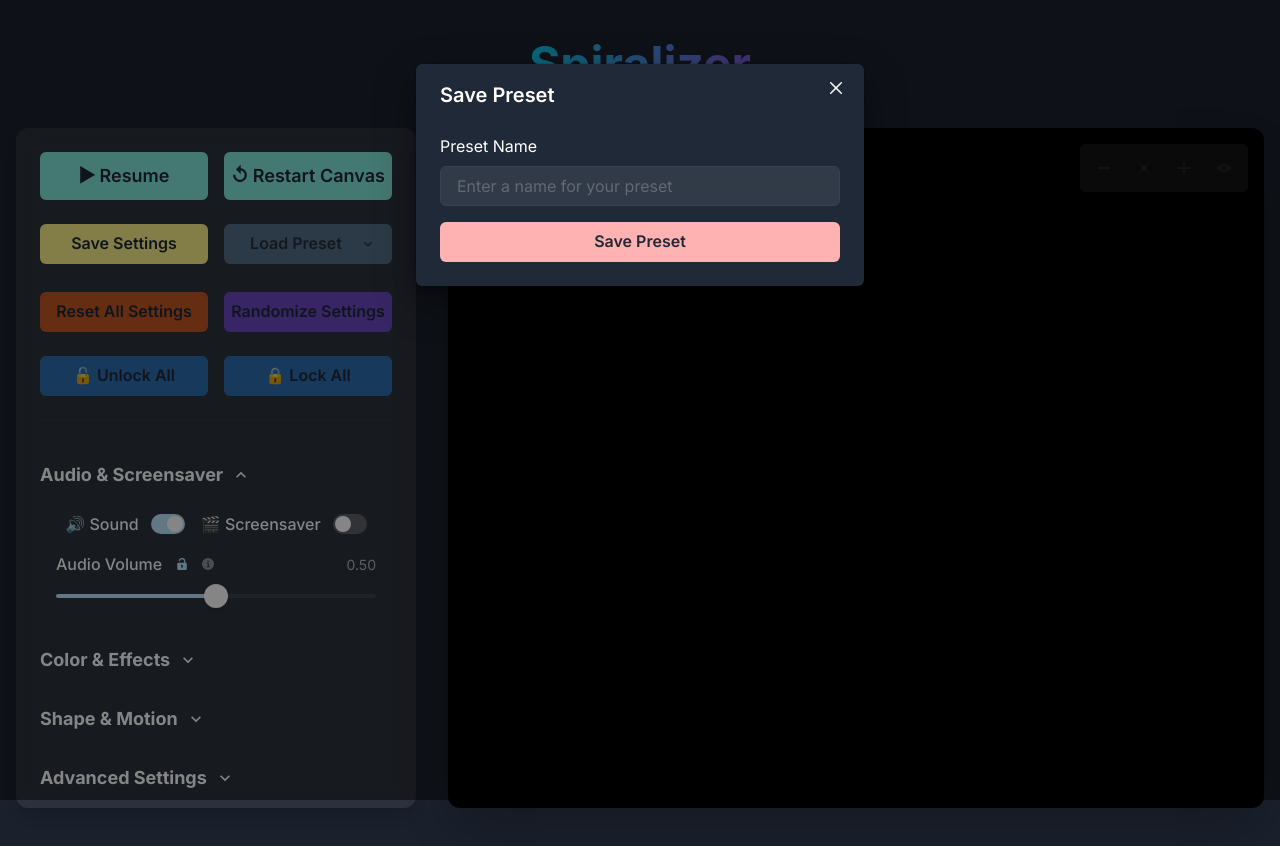
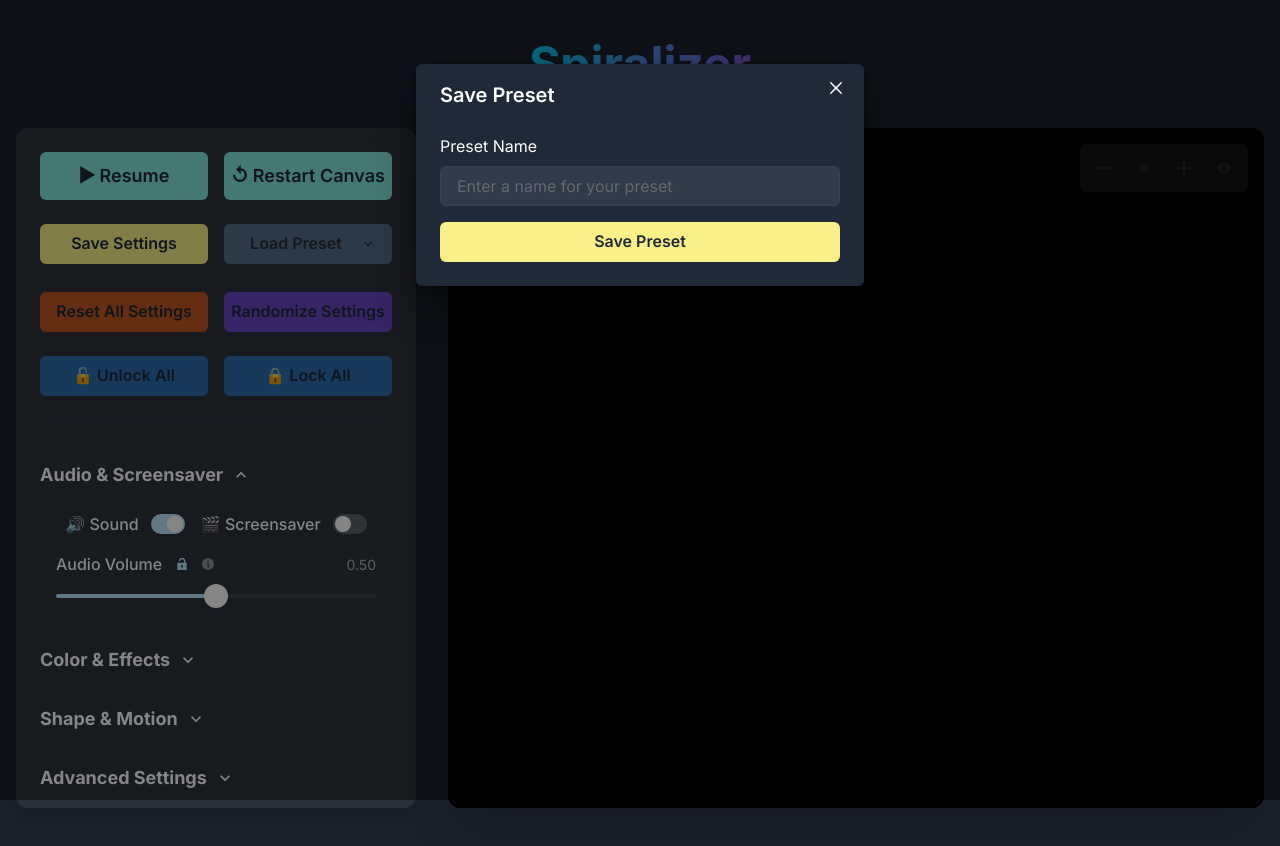
Before and after one commit to Simone-Scheuer/Spiralizer, a Next.js app: page / in a window 1280 px wide. Both pictures are taken after a click on the button "Save Settings". Built offline with nearby package versions, Linux system fonts and the light colour scheme; what @chakra-ui/next-js would draw is missing.

Commit message:
expiririment

```diff
--- a/src/app/features/PresetManager.tsx
+++ b/src/app/features/PresetManager.tsx
@@ -207,7 +207,7 @@ export const PresetManager = ({ config, onLoadPreset }: PresetManagerProps) => {
                 />
               </Box>
               <Button
-                colorScheme="red"
+                colorScheme="yellow"
                 width="100%"
                 onClick={handleSavePreset}
               >
```
